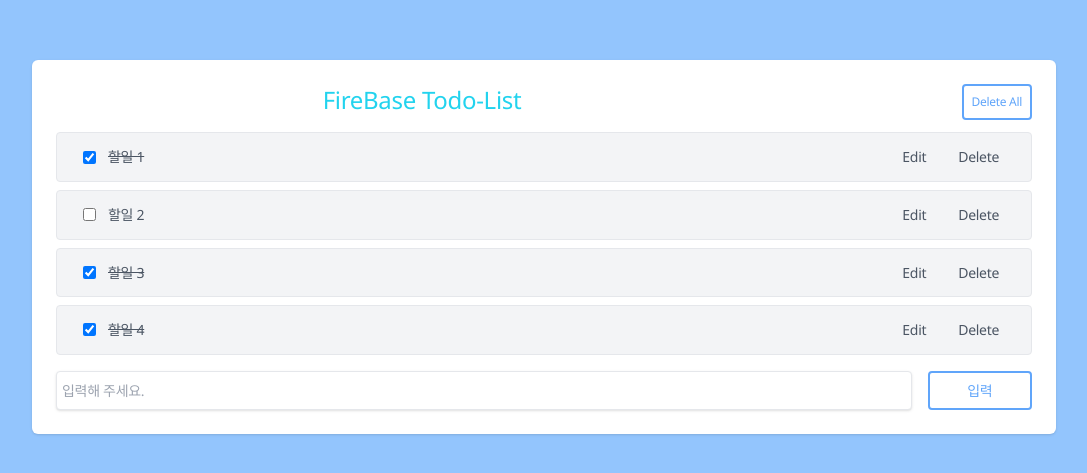
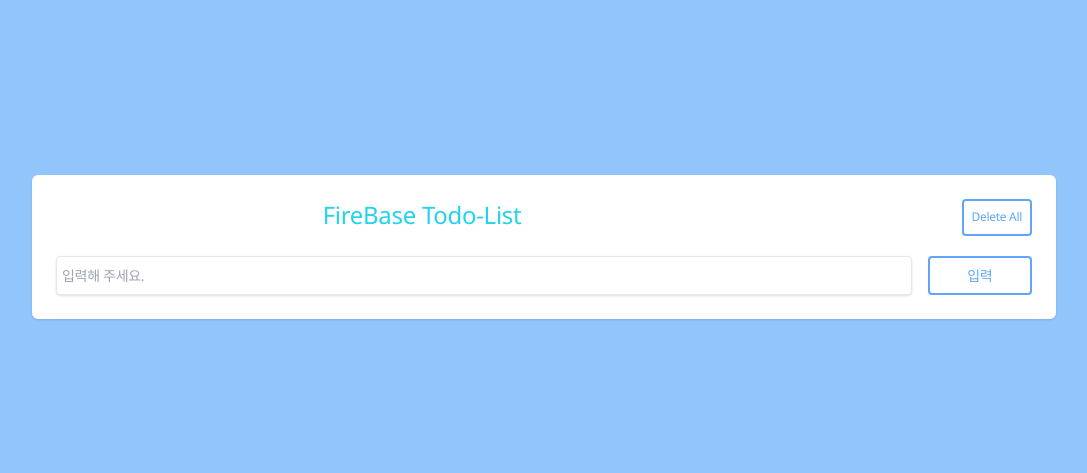
Before and after one commit to Dev2hearts/fb-todo, a React (Create React App) app: page / in a window 1280 px wide. Shown: the part 153-626 px from the top of the page, without its empty margins (96-1183 px from the left). Built offline with nearby package versions, Linux system fonts and the light colour scheme.

Commit message:
feat: localstorge 적용 중.

```diff
--- a/src/App.js
+++ b/src/App.js
@@ -4,16 +4,17 @@
 import Form from "./components/Form";
 
 const App = () => {
-    // 더미 데이터 state 변수
-    const [todoData, setTodoData] = useState([
-        { id: 1, title: "할일 1", completed: true },
-        { id: 2, title: "할일 2", completed: false },
-        { id: 3, title: "할일 3", completed: true },
-        { id: 4, title: "할일 4", completed: true },
-    ]);
+    // 로컬 데이터
+    const initTodoData = localStorage.getItem("fbTodoData")
+        ? JSON.parse(localStorage.getItem("fbTodoData"))
+        : [];
+    // 초기데이터
+    const [todoData, setTodoData] = useState(initTodoData);
     const handleRemoveClick = () => {
         setTodoData([]);
-    }
+        // 로컬 스토리지 초기화
+        localStorage.setItem("fbTodoData", JSON.stringify([]));
+    };
 
     return (
         <div className="flex items-center justify-center w-screen h-screen bg-blue-300">
@@ -22,7 +23,12 @@
                     <h1 className="text-center w-3/4 text-2xl text-cyan-400">
                         FireBase Todo-List
                     </h1>
-                    <button className="p-2 text-blue-400 border-2 border-blue-400 rounded hover:text-white hover:bg-blue-400 text-[12px]" onClick={handleRemoveClick}>Delete All</button>
+                    <button
+                        className="p-2 text-blue-400 border-2 border-blue-400 rounded hover:text-white hover:bg-blue-400 text-[12px]"
+                        onClick={handleRemoveClick}
+                    >
+                        Delete All
+                    </button>
                 </div>
                 {/* 할일 목록 */}
                 <List todoData={todoData} setTodoData={setTodoData} />
--- a/src/components/Form.js
+++ b/src/components/Form.js
@@ -1,7 +1,7 @@
 import { useState } from "react";
 
 const Form = ({ todoData, setTodoData }) => {
-    console.log("Form 렌더링")
+    console.log("Form 렌더링");
     // 새로운 할일 state 변수
     const [value, setValue] = useState("");
     // input type="text" 의 value 변경 화면 리랜더링
@@ -19,14 +19,19 @@
         // state에 저장하고 화면을 리랜더링 된다.
         // todoData 에 추가.
         setTodoData([...todoData, newTodo]);
+        // 로컬스토리지 저장
+        localStorage.setItem("fbTodoData", JSON.stringify(todoData));
         // 입력창 초기화
         setValue("");
     };
     return (
         // 할일 추가
         <div>
-            <form className="flex pt-2"
-            style={{ display: "flex" }} onSubmit={handleSubmit}>
+            <form
+                className="flex pt-2"
+                style={{ display: "flex" }}
+                onSubmit={handleSubmit}
+            >
                 <input
                     type="text"
                     name="value"
@@ -36,7 +41,12 @@
                     onChange={handleChange}
                     className="w-full px-3 py-2 mr-4 text-gray-500 border rounded shadow"
                 />
-                <input type="submit" style={{ flex: "1" }} value="입력" className="p-2 text-blue-400 border-2 border-blue-400 rounded hover:text-white hover:bg-blue-400"/>
+                <input
+                    type="submit"
+                    style={{ flex: "1" }}
+                    value="입력"
+                    className="p-2 text-blue-400 border-2 border-blue-400 rounded hover:text-white hover:bg-blue-400"
+                />
             </form>
         </div>
     );
--- a/src/components/ListItem.js
+++ b/src/components/ListItem.js
@@ -22,6 +22,8 @@
         // 3. 배열의 고차함수 중 filter 를 사용
         const newTodoData = todoData.filter(item => item.id !== _id);
         setTodoData(newTodoData);
+        // 로컬스토리지 저장
+        localStorage.setItem("fbTodoData", JSON.stringify(newTodoData));
     };
     const handleEditClick = () => {
         setIsEdit(true);
@@ -40,6 +42,8 @@
             return item;
         });
         setTodoData(newTodoData);
+        // 로컬스토리지 저장
+        localStorage.setItem("fbTodoData", JSON.stringify(newTodoData));
         setIsEdit(false);
     };
     const handleCompletChange = _id => {
@@ -53,6 +57,8 @@
             return item;
         });
         setTodoData(newTodoData);
+        // 로컬스토리지 저장
+        localStorage.setItem("fbTodoData", JSON.stringify(newTodoData));
     };
     if (isEdit) {
         // 편집중
```
Also changed, not shown: .eslintrc.js.
